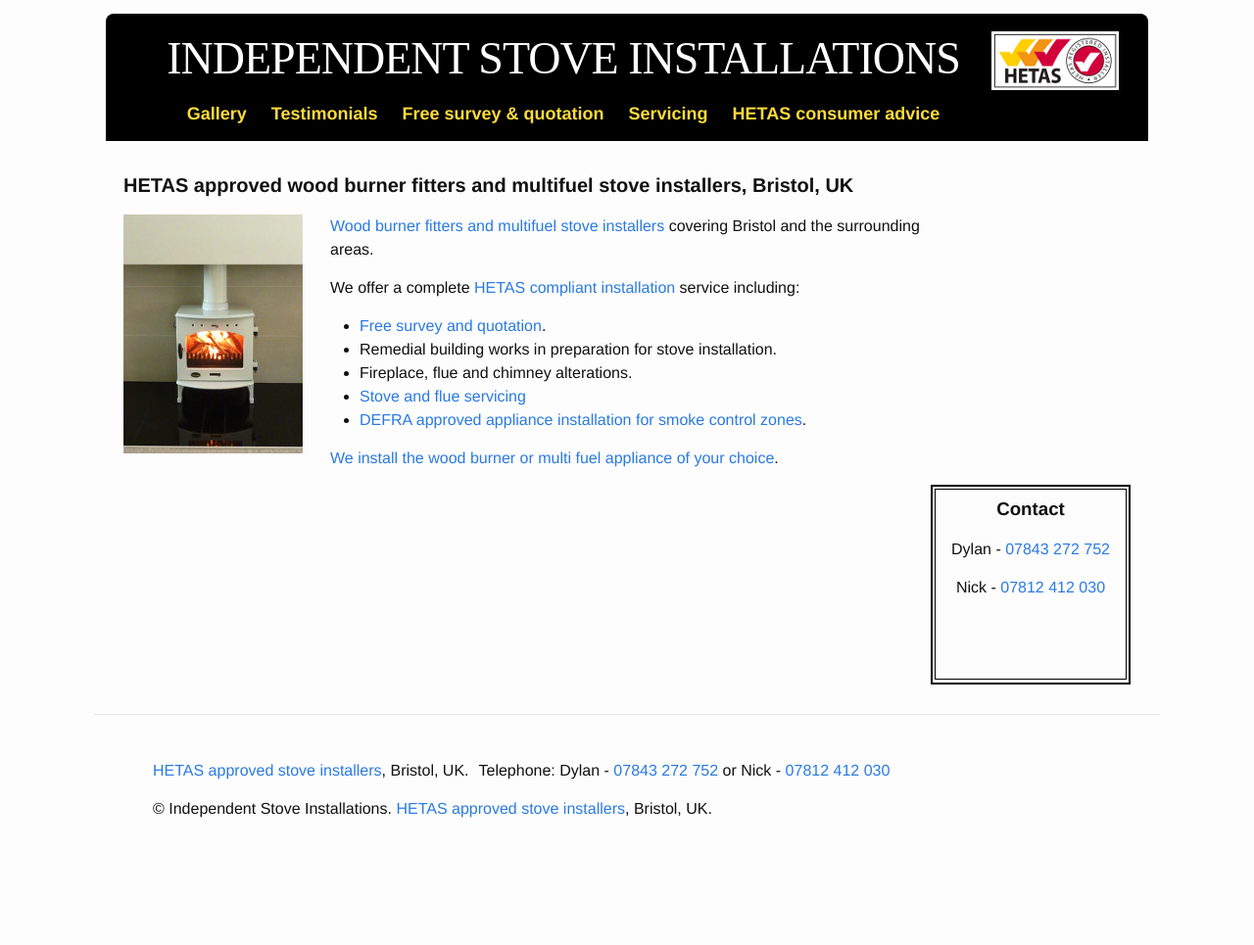
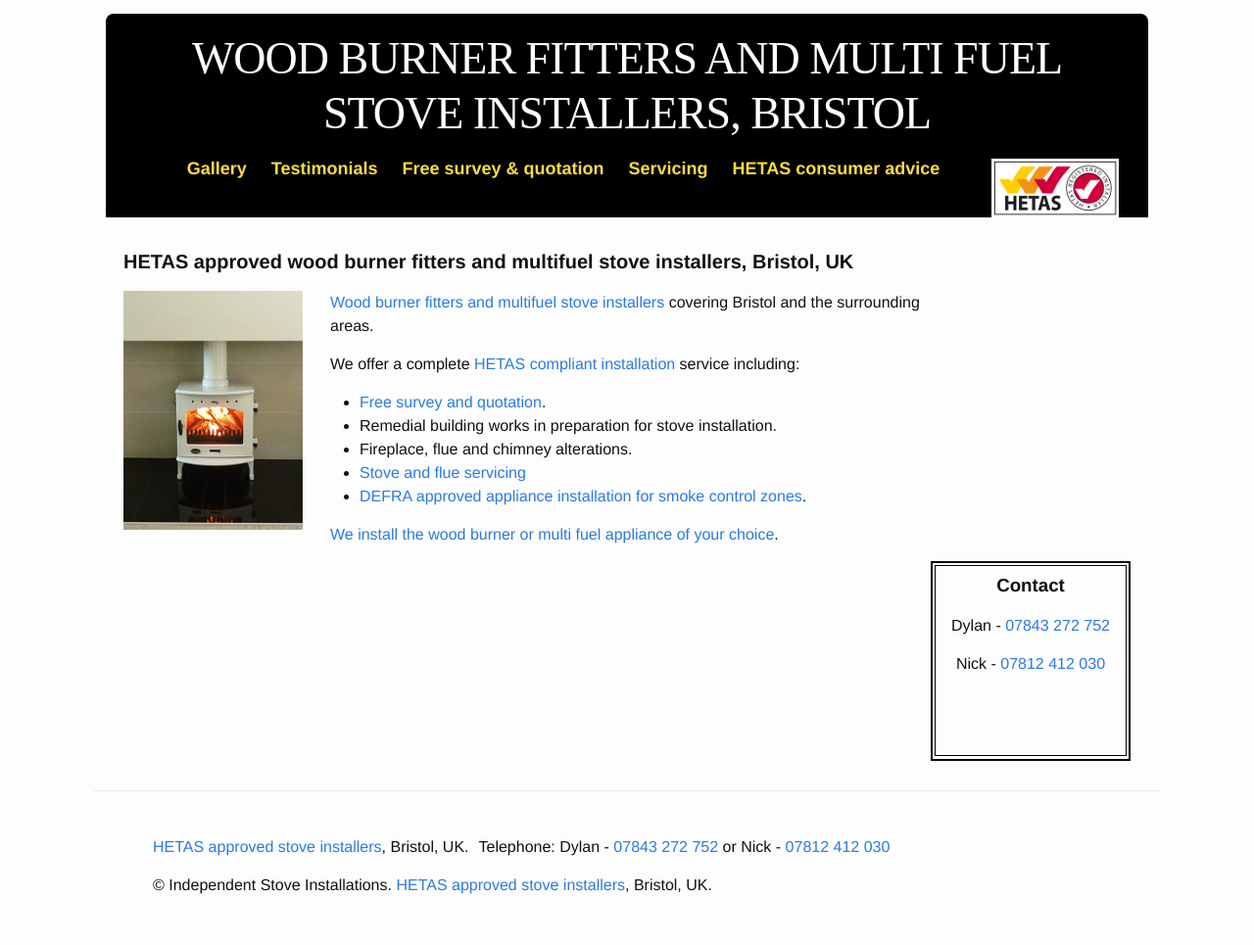
Before and after one commit to steventux/independentstoveinstallations, a Jekyll site: the page built from index.html, in a window 1280 px wide. Shown: the whole page at 98% size. Built offline with Jekyll 4.4.1, drawn with Linux system fonts in a browser that asks for light colours; before the commit the page ends 900 px from its top, so only the background shows below that.

Commit message:
Differentiate company name from home page title

```diff
--- a/_config.yml
+++ b/_config.yml
@@ -1,5 +1,6 @@
 # Site settings
-title: Independent Stove Installations
+title: Wood burner fitters and multi fuel stove installers, Bristol
+company-name: Independent Stove Installations
 email: your-email@domain.com
 description: Hetas approved wood burner and multi fuel stove fitters, Bristol, UK. Stove, fireplace and chimney flue installation.
 keywords: stove,wood burner,fitter,installer,engineer,installations,HETAS,Bristol,fireplace,multifuel stove,wood burning stove
```
